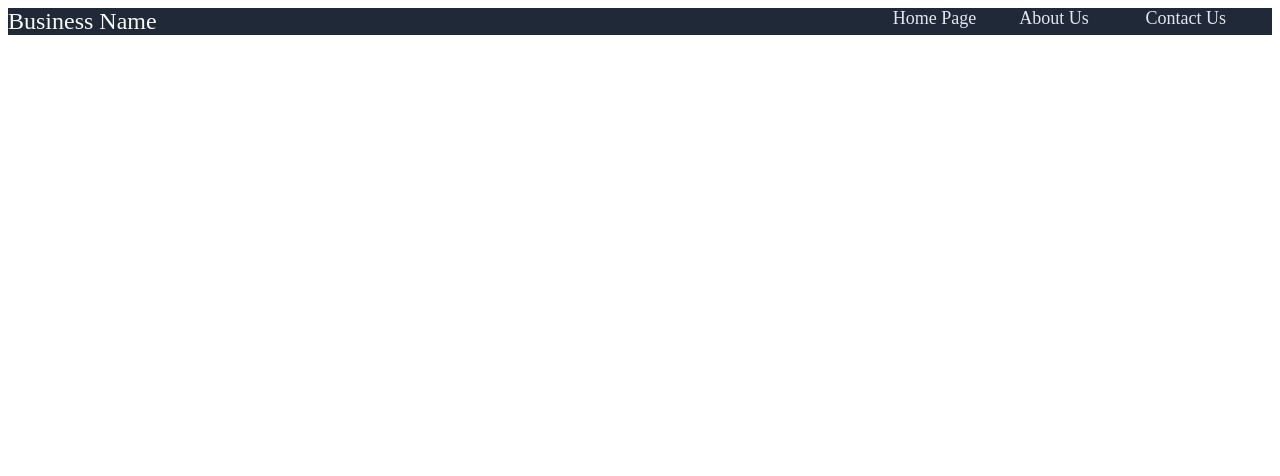
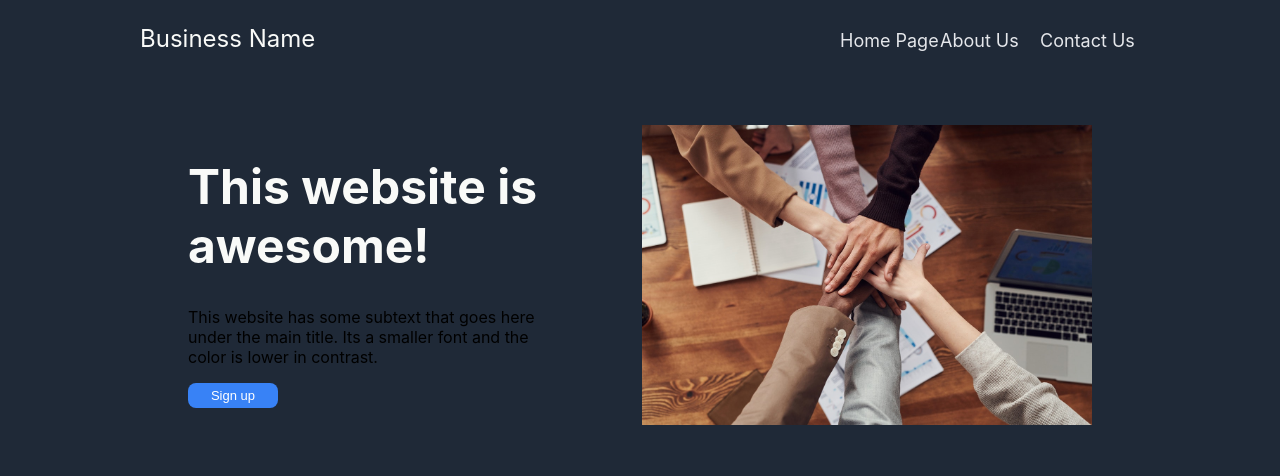
Before and after one commit to DavidRod1865/Business_Landing_Page, a plain HTML site: page landing_page.html in a window 1280 px wide. Drawn offline with Linux system fonts and the light colour scheme.

Commit message:
Updated Landing Page HTML and CSS

```diff
--- a/landing_page.html
+++ b/landing_page.html
@@ -2,15 +2,26 @@
 <html lang="en">
 <head>
     <meta charset="UTF-8">
-    <title>Document</title>
+    <title>Business Name</title>
     <link rel="stylesheet" href="landing_style.css">
 </head>
-<body>
+<header>
     <div class="header">
-        <div class="business_logo"><header>Business Name</header></div>
+        <div class="business_logo"><p>Business Name</p></div>
         <a href="Home Page">Home Page</a>
         <a href="About Us">About Us</a>
         <a href="Contact Us">Contact Us</a>
     </div>
+    <div class="under_header">
+        <div class="second_header">
+            <h1>This website is awesome!</h1>
+            <p>This website has some subtext that goes here under the main title. Its a smaller font and the color is lower in contrast.</p>
+            <button>Sign up</button>
+        </div>
+        <img src="Examples/pexels-fauxels-3184418.jpg">
+    </div>
+</header>
+<body>
+
 </body>
 </html>
--- a/landing_style.css
+++ b/landing_style.css
@@ -1,8 +1,16 @@
+body {
+    background-color: #1f2937;
+    max-width: 1000px;
+    margin: auto;
+    font-family: -apple-system, BlinkMacSystemFont, 'Segoe UI', Roboto, Oxygen, Ubuntu, Cantarell, 'Open Sans', 'Helvetica Neue', sans-serif;
+}
+
 .header {
     display: flex;
     font-size: 24px;
+    font-style: bold;
     color: #F9FAF8;
-    background-color: #1f2937;
+    align-items: baseline;
 }
 
 .business_logo {
@@ -16,3 +24,36 @@ a {
     color: #E5E7EB;
     text-decoration: none;
 }
+
+h1 {
+    font-size: 48px;
+    color: #F9FAF8;
+}
+
+.under_header {
+    display: flex;
+}
+
+.second_header {
+    flex: 1;
+    flex-flow: row wrap;
+    width: auto;
+    margin: 48px;
+}
+
+img {
+    flex: 1;
+    height: auto;
+    max-width: 450px;
+    margin: 48px;
+}
+
+button {
+    color: white;
+    background-color: #3882F6;
+    border-radius: 8px;
+    border: none;
+    padding: 5px;
+    width: 90px;
+    font-size: 13px;
+}
```
Also changed, not shown: Examples/pexels-fauxels-3184418.jpg (added), 1 other file.
